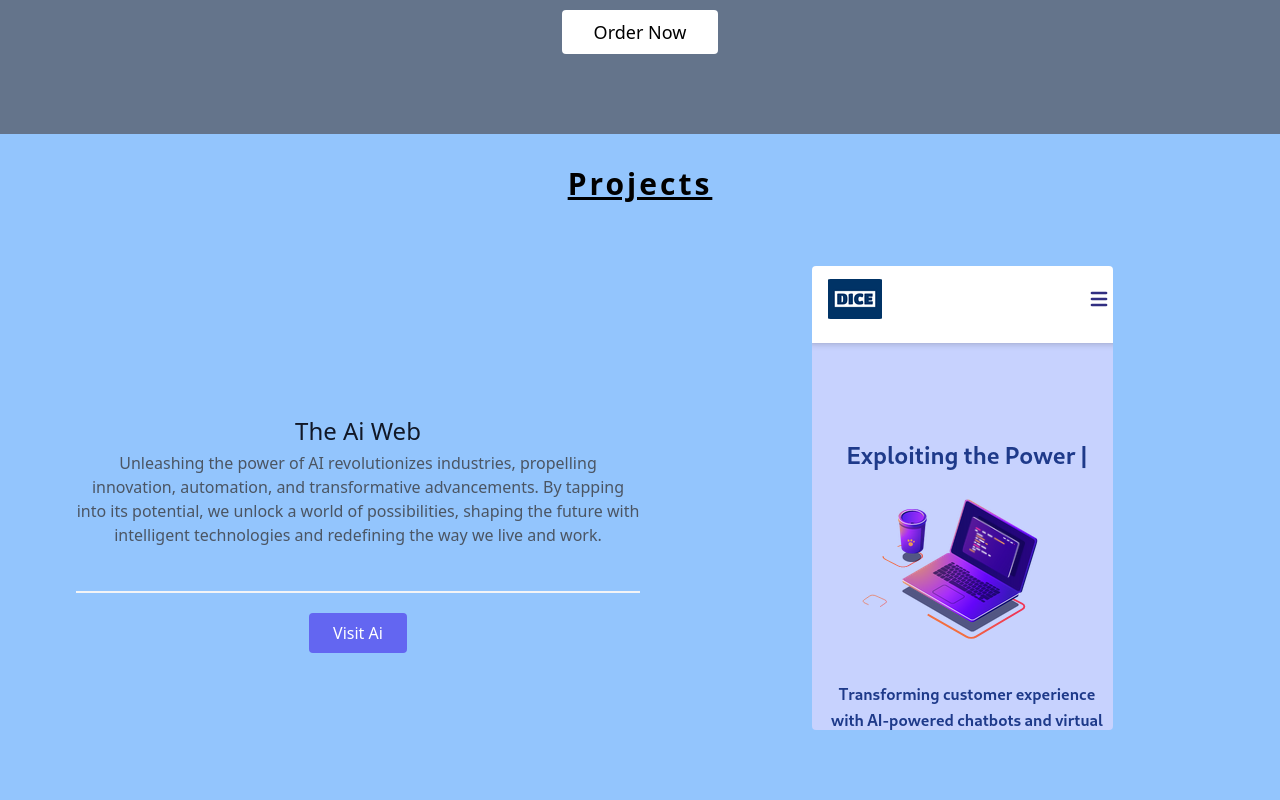
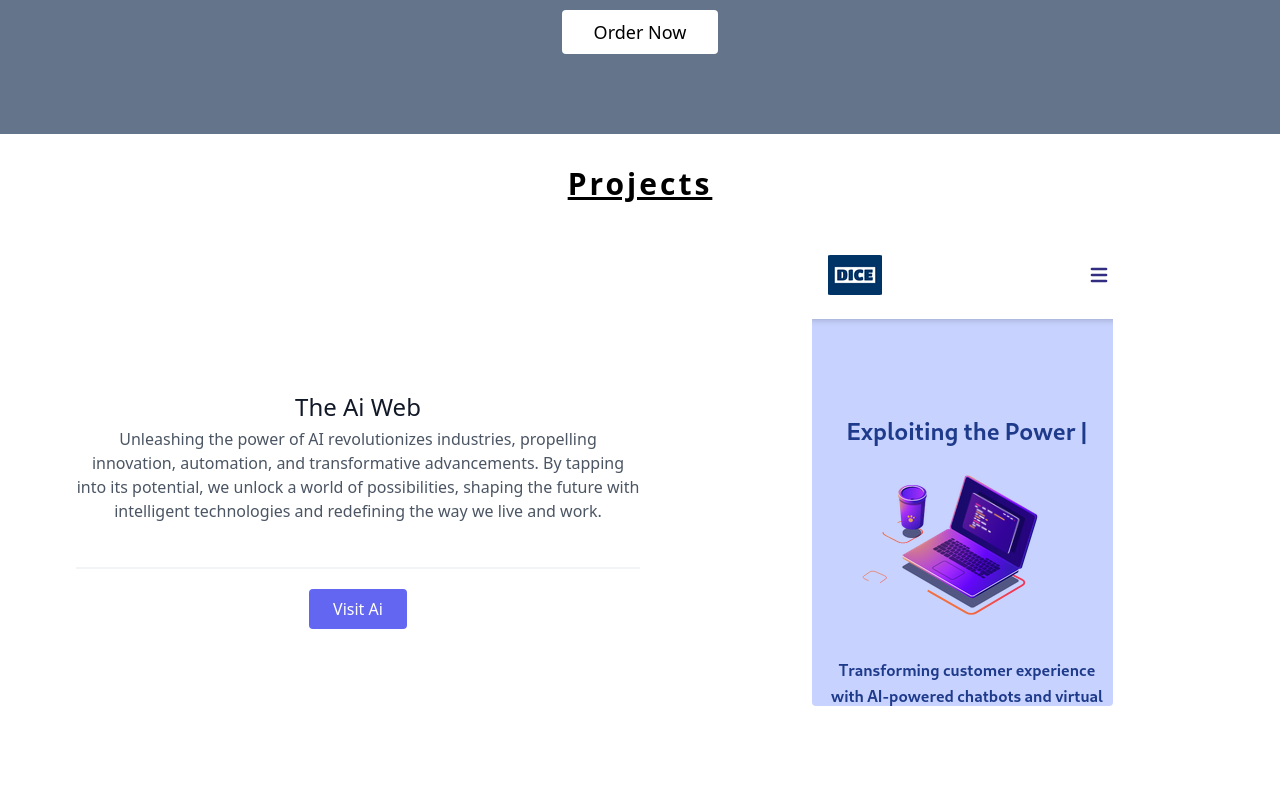
Before and after one commit to DC-21/MyPortfolio, a React (Vite) app: page / in a window 1280 px wide. Shown: the part 1760-2560 px from the top of the page. Built offline with nearby package versions, Linux system fonts and the light colour scheme; no server answers.

Commit message:
first commit

```diff
--- a/src/components/Portfolio.jsx
+++ b/src/components/Portfolio.jsx
@@ -3,9 +3,9 @@ import Ai from '../images/aiweb.png';
 
 const Portfolio = () => {
   return (
-    <section className="text-gray-600 body-font overflow-hidden px-4 py-4 bg-blue-300">
+    <section className="text-gray-600 body-font overflow-hidden px-4 py-4 bg-white h-auto">
       <h2 className="text-center mt-4 font-bold underline text-3xl title-font text-black tracking-widest">Projects</h2>
-      <div className="container px-5 items-center justify-center mx-auto py-10">
+      <div className="container px-5 items-center justify-center mx-auto py-4">
         <div className="flex flex-wrap w-full">
           <div className="lg:w-1/2 w-full lg:pl-10 lg:py-6 lg:mt-0 flex items-center justify-center"> {/* Added flex and justify-center classes */}
             <div className="text-center">
```
